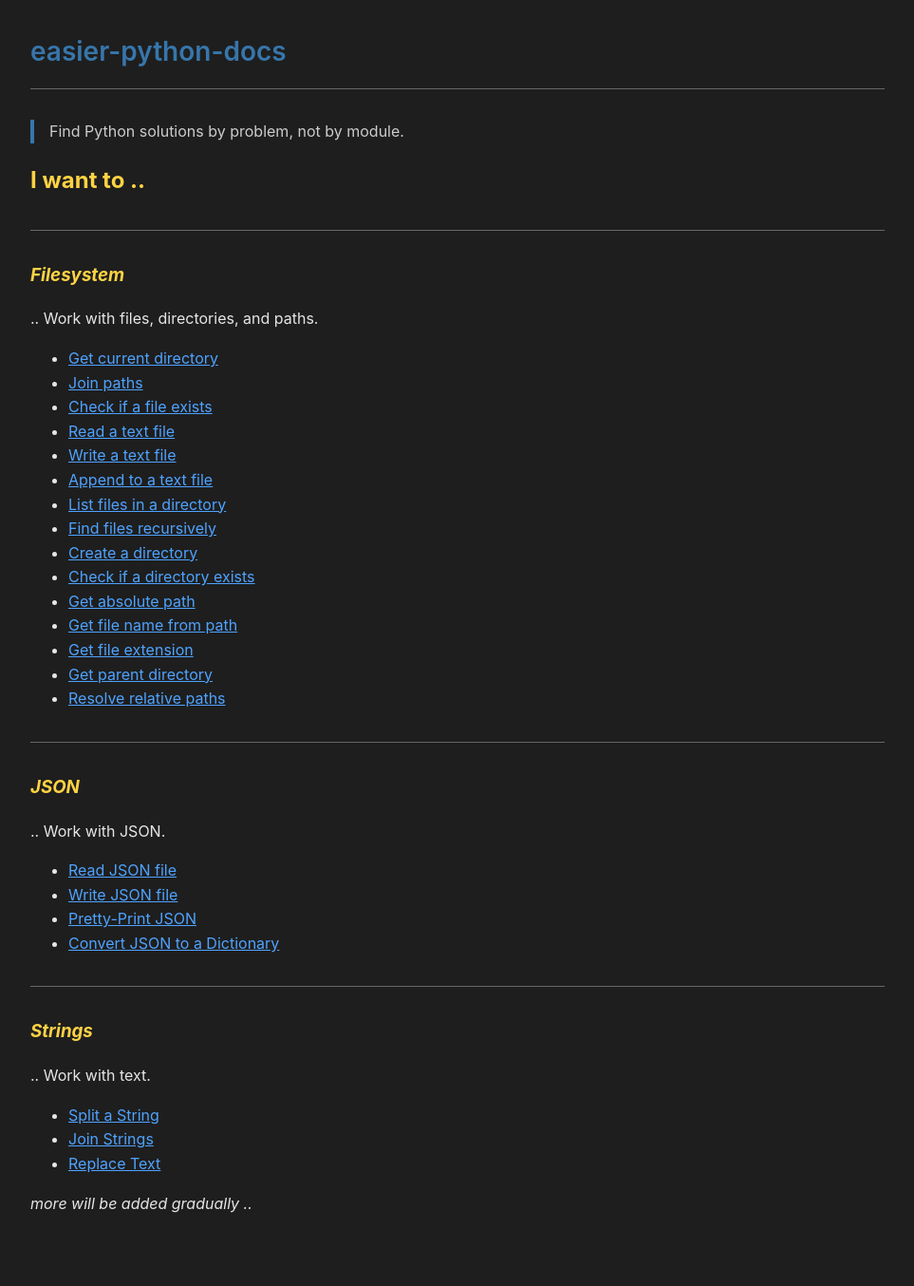
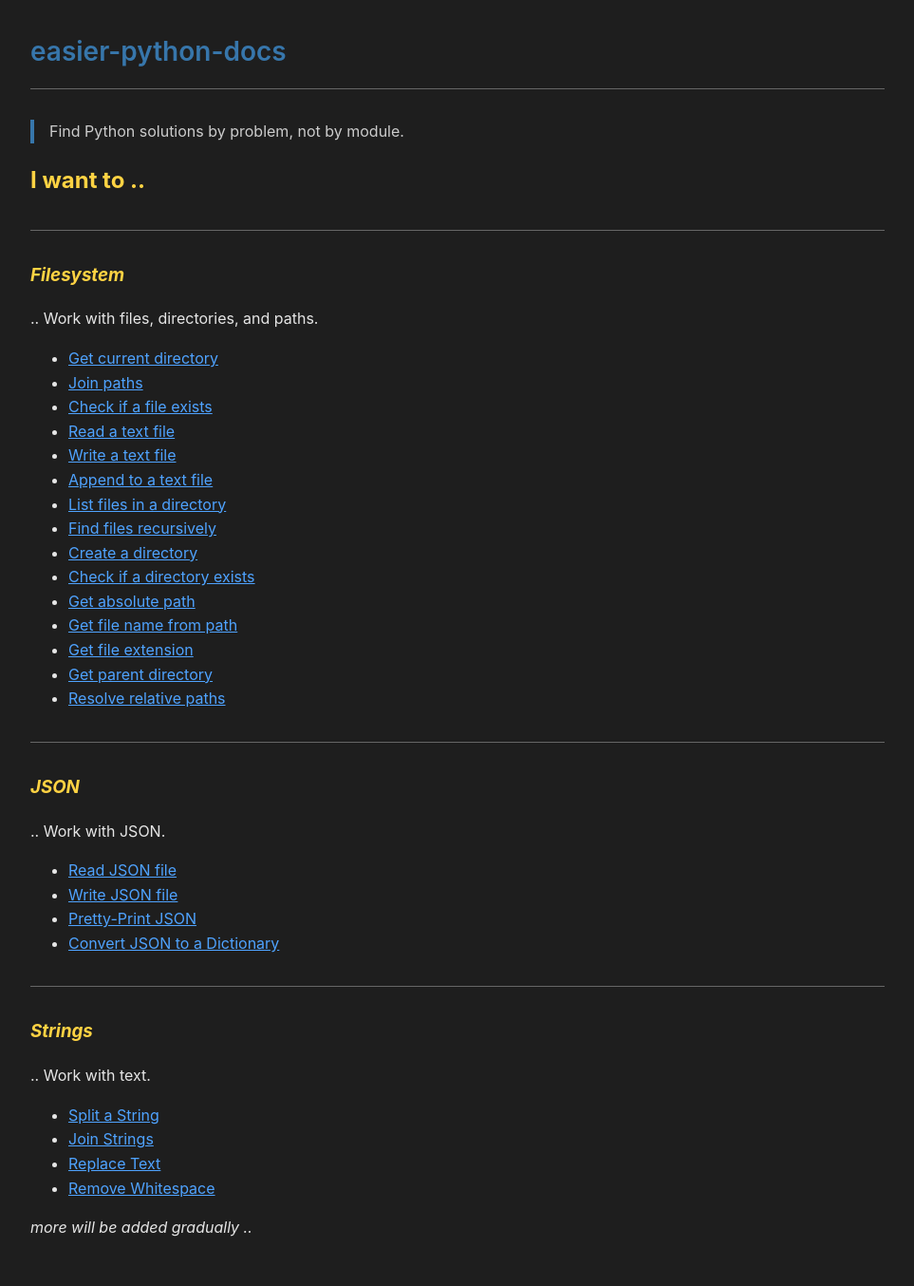
Before and after one commit to jbakchr/easier-python-docs, a Jekyll site: the page built from index.md, in a window 1280 px wide. Shown: the whole page at 95% size, without its empty margins (158-1121 px from the left). Built offline with Jekyll 4.4.1, drawn with Linux system fonts in a browser that asks for light colours; before the commit the page ends 1328 px from its top, so only the background shows below that.

Commit message:
feat(docs): add Remove Whitespace entry to roadmap

```diff
--- a/index.md
+++ b/index.md
@@ -48,5 +48,6 @@ layout: default
 - [Split a String](strings/split-string)
 - [Join Strings](strings/join-string)
 - [Replace Text](strings/replace-text)
+- [Remove Whitespace](strings/remove-whitespace)
 
 _more will be added gradually .._
```
Also changed, not shown: ROADMAP.md (+1 -1 lines).
